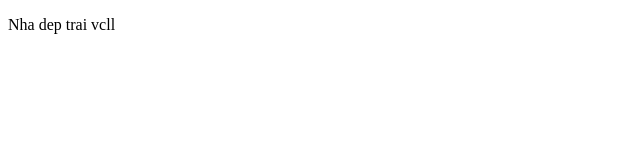
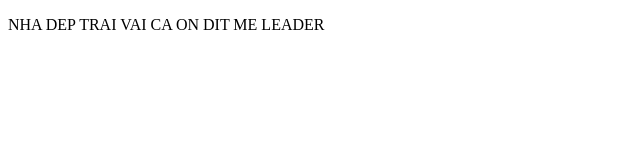
Before and after one commit to kienpham2004/training-git, a plain HTML site: page index.html in a window 1280 px wide. Shown: the whole page, without its empty margins (0-640 px from the left). Drawn offline with Linux system fonts and the light colour scheme.

Commit message:
da sua theo leader

```diff
--- a/index.html
+++ b/index.html
@@ -6,6 +6,6 @@
     <title>Document</title>
 </head>
 <body>
-    <p>Nha dep trai vcll</p>
+    <p>NHA DEP TRAI VAI CA ON DIT ME LEADER</p>
 </body>
 </html>
```
